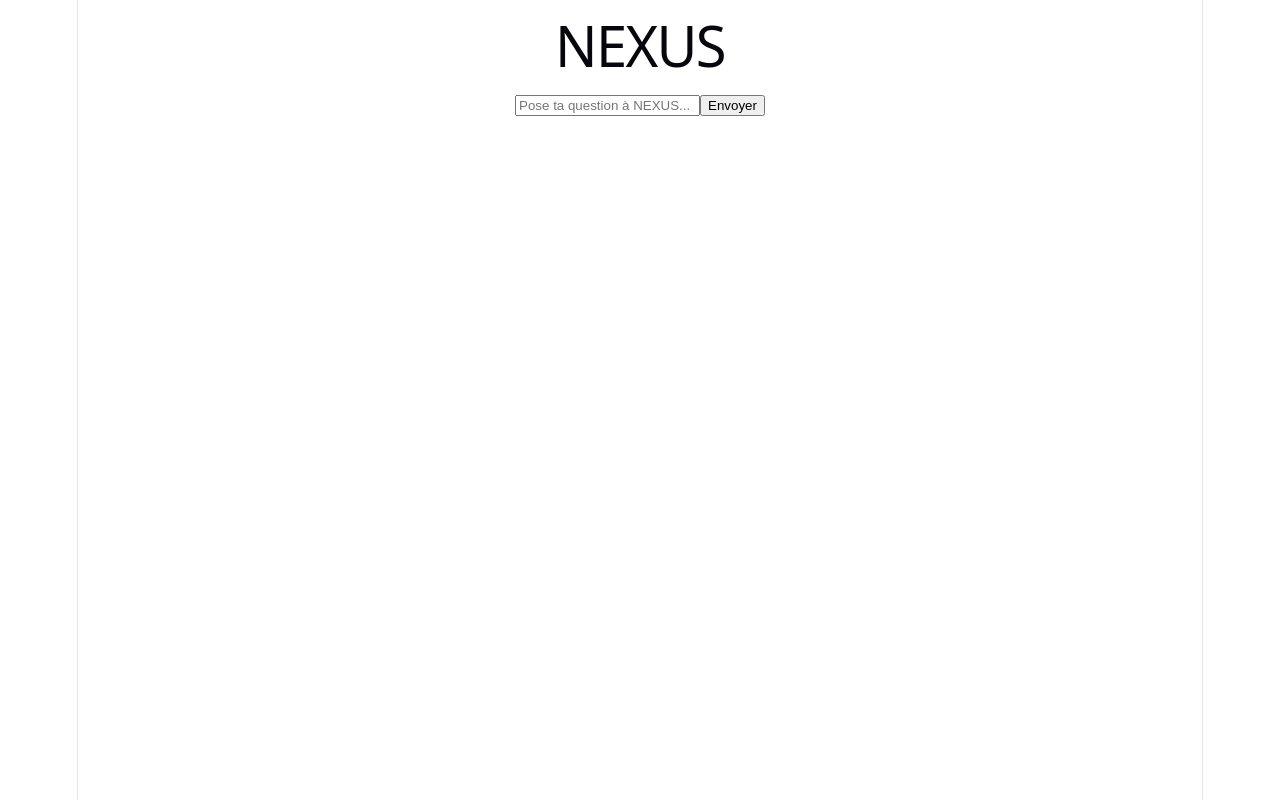
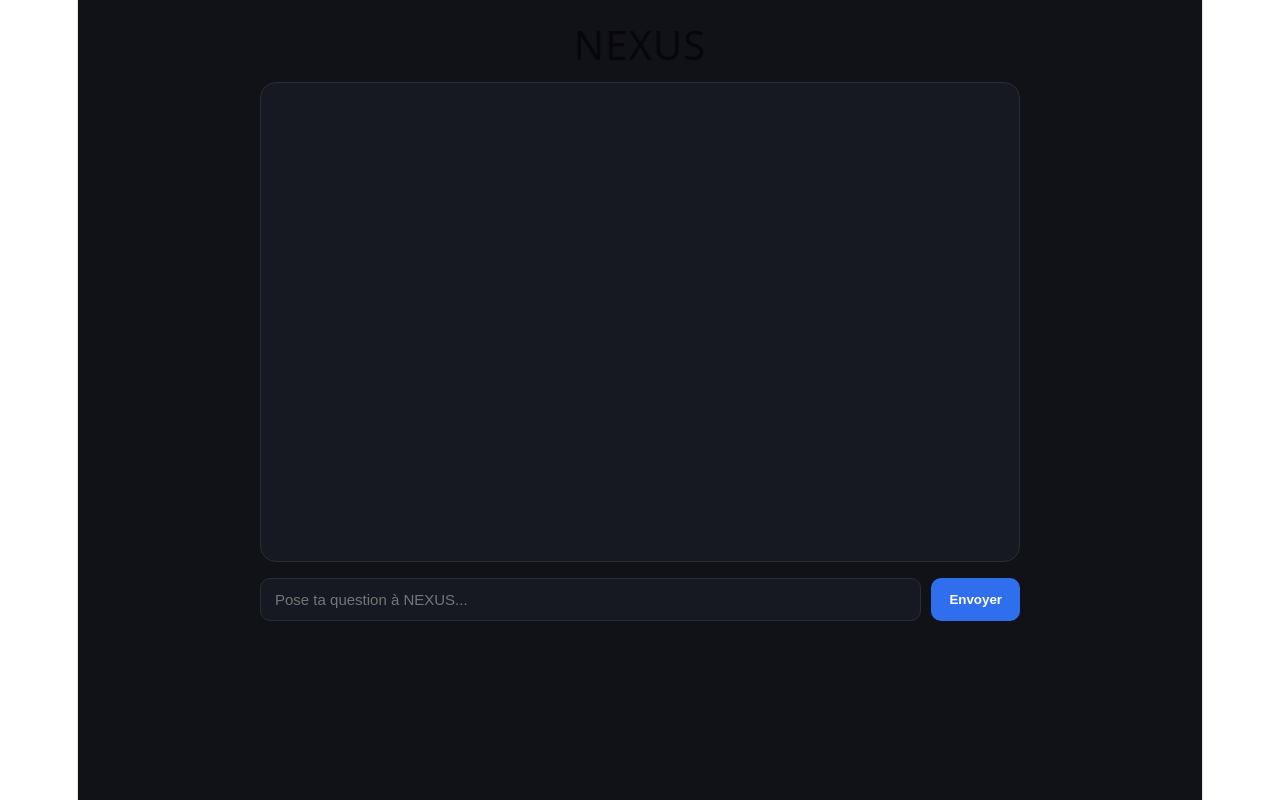
Before and after one commit to Xolly006/nexus-ai, a React app in the folder frontend/: page / in a window 1280 px wide. Built offline with nearby package versions, Linux system fonts and the light colour scheme; the HTML template or start-up script is replaced by a standard one.

Commit message:
style: add basic chat message bubbles

```diff
--- a/frontend/src/App.css
+++ b/frontend/src/App.css
@@ -1,184 +1,110 @@
-.counter {
-  font-size: 16px;
-  padding: 5px 10px;
-  border-radius: 5px;
-  color: var(--accent);
-  background: var(--accent-bg);
-  border: 2px solid transparent;
-  transition: border-color 0.3s;
-  margin-bottom: 24px;
-
-  &:hover {
-    border-color: var(--accent-border);
-  }
-  &:focus-visible {
-    outline: 2px solid var(--accent);
-    outline-offset: 2px;
-  }
+.app-container {
+  min-height: 100vh;
+  background: #111217;
+  color: #f5f5f5;
+  display: flex;
+  flex-direction: column;
+  align-items: center;
+  padding: 32px 16px;
+  box-sizing: border-box;
 }
 
-.hero {
-  position: relative;
-
-  .base,
-  .framework,
-  .vite {
-    inset-inline: 0;
-    margin: 0 auto;
-  }
-
-  .base {
-    width: 170px;
-    position: relative;
-    z-index: 0;
-  }
-
-  .framework,
-  .vite {
-    position: absolute;
-  }
-
-  .framework {
-    z-index: 1;
-    top: 34px;
-    height: 28px;
-    transform: perspective(2000px) rotateZ(300deg) rotateX(44deg) rotateY(39deg)
-      scale(1.4);
-  }
-
-  .vite {
-    z-index: 0;
-    top: 107px;
-    height: 26px;
-    width: auto;
-    transform: perspective(2000px) rotateZ(300deg) rotateX(40deg) rotateY(39deg)
-      scale(0.8);
-  }
+.app-container h1 {
+  margin: 0 0 24px;
+  font-size: 40px;
+  letter-spacing: 1px;
 }
 
-#center {
+.chat-box {
+  width: 100%;
+  max-width: 760px;
+  min-height: 480px;
+  max-height: 60vh;
+  overflow-y: auto;
   display: flex;
   flex-direction: column;
-  gap: 25px;
-  place-content: center;
-  place-items: center;
-  flex-grow: 1;
-
-  @media (max-width: 1024px) {
-    padding: 32px 20px 24px;
-    gap: 18px;
-  }
+  gap: 12px;
+  padding: 20px;
+  border: 1px solid #2a2d38;
+  border-radius: 16px;
+  background: #171922;
+  box-sizing: border-box;
 }
 
-#next-steps {
-  display: flex;
-  border-top: 1px solid var(--border);
-  text-align: left;
-
-  & > div {
-    flex: 1 1 0;
-    padding: 32px;
-    @media (max-width: 1024px) {
-      padding: 24px 20px;
-    }
-  }
-
-  .icon {
-    margin-bottom: 16px;
-    width: 22px;
-    height: 22px;
-  }
-
-  @media (max-width: 1024px) {
-    flex-direction: column;
-    text-align: center;
-  }
+.message {
+  max-width: 75%;
+  padding: 10px 14px;
+  border-radius: 14px;
+  line-height: 1.5;
+  word-break: break-word;
+  white-space: pre-wrap;
 }
 
-#docs {
-  border-right: 1px solid var(--border);
-
-  @media (max-width: 1024px) {
-    border-right: none;
-    border-bottom: 1px solid var(--border);
-  }
+.message.user {
+  align-self: flex-end;
+  background: #2f6fed;
+  color: white;
+  border-bottom-right-radius: 4px;
 }
 
-#next-steps ul {
-  list-style: none;
-  padding: 0;
-  display: flex;
-  gap: 8px;
-  margin: 32px 0 0;
-
-  .logo {
-    height: 18px;
-  }
-
-  a {
-    color: var(--text-h);
-    font-size: 16px;
-    border-radius: 6px;
-    background: var(--social-bg);
-    display: flex;
-    padding: 6px 12px;
-    align-items: center;
-    gap: 8px;
-    text-decoration: none;
-    transition: box-shadow 0.3s;
-
-    &:hover {
-      box-shadow: var(--shadow);
-    }
-    .button-icon {
-      height: 18px;
-      width: 18px;
-    }
-  }
-
-  @media (max-width: 1024px) {
-    margin-top: 20px;
-    flex-wrap: wrap;
-    justify-content: center;
-
-    li {
-      flex: 1 1 calc(50% - 8px);
-    }
-
-    a {
-      width: 100%;
-      justify-content: center;
-      box-sizing: border-box;
-    }
-  }
+.message.assistant {
+  align-self: flex-start;
+  background: #252936;
+  color: #f2f2f2;
+  border-bottom-left-radius: 4px;
 }
 
-#spacer {
-  height: 88px;
-  border-top: 1px solid var(--border);
-  @media (max-width: 1024px) {
-    height: 48px;
-  }
+.message.error {
+  align-self: center;
+  background: #4a1f25;
+  color: #ffb8c0;
+  border: 1px solid #ff6b7a;
 }
 
-.ticks {
-  position: relative;
+.load {
+  align-self: flex-start;
+  color: #9ca3af;
+  font-style: italic;
+}
+
+.load p {
+  margin: 0;
+}
+
+.input-area {
   width: 100%;
+  max-width: 760px;
+  display: flex;
+  gap: 10px;
+  margin-top: 16px;
+}
 
-  &::before,
-  &::after {
-    content: '';
-    position: absolute;
-    top: -4.5px;
-    border: 5px solid transparent;
-  }
+.input-area input {
+  flex: 1;
+  padding: 12px 14px;
+  border-radius: 10px;
+  border: 1px solid #2a2d38;
+  background: #171922;
+  color: #f5f5f5;
+  font-size: 15px;
+}
 
-  &::before {
-    left: 0;
-    border-left-color: var(--border);
-  }
-  &::after {
-    right: 0;
-    border-right-color: var(--border);
-  }
+.input-area input:focus {
+  outline: 2px solid #2f6fed;
+  outline-offset: 2px;
 }
+
+.input-area button {
+  padding: 12px 18px;
+  border-radius: 10px;
+  border: none;
+  background: #2f6fed;
+  color: white;
+  font-weight: 600;
+  cursor: pointer;
+}
+
+.input-area button:disabled {
+  opacity: 0.6;
+  cursor: not-allowed;
+}
--- a/frontend/src/App.jsx
+++ b/frontend/src/App.jsx
@@ -1,4 +1,5 @@
 import { useState } from "react"
+import "./App.css"
 
 function App() {
   const [inputValue, setInputValue] = useState("")
```
